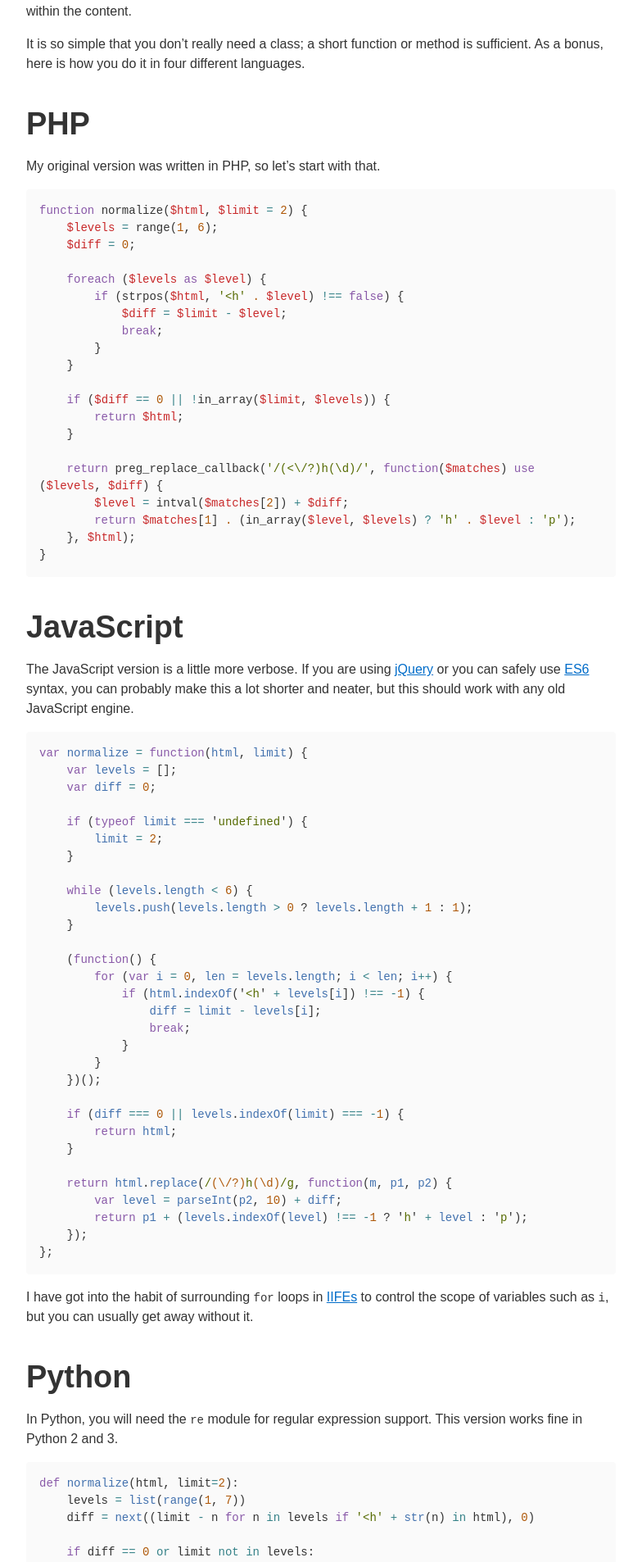
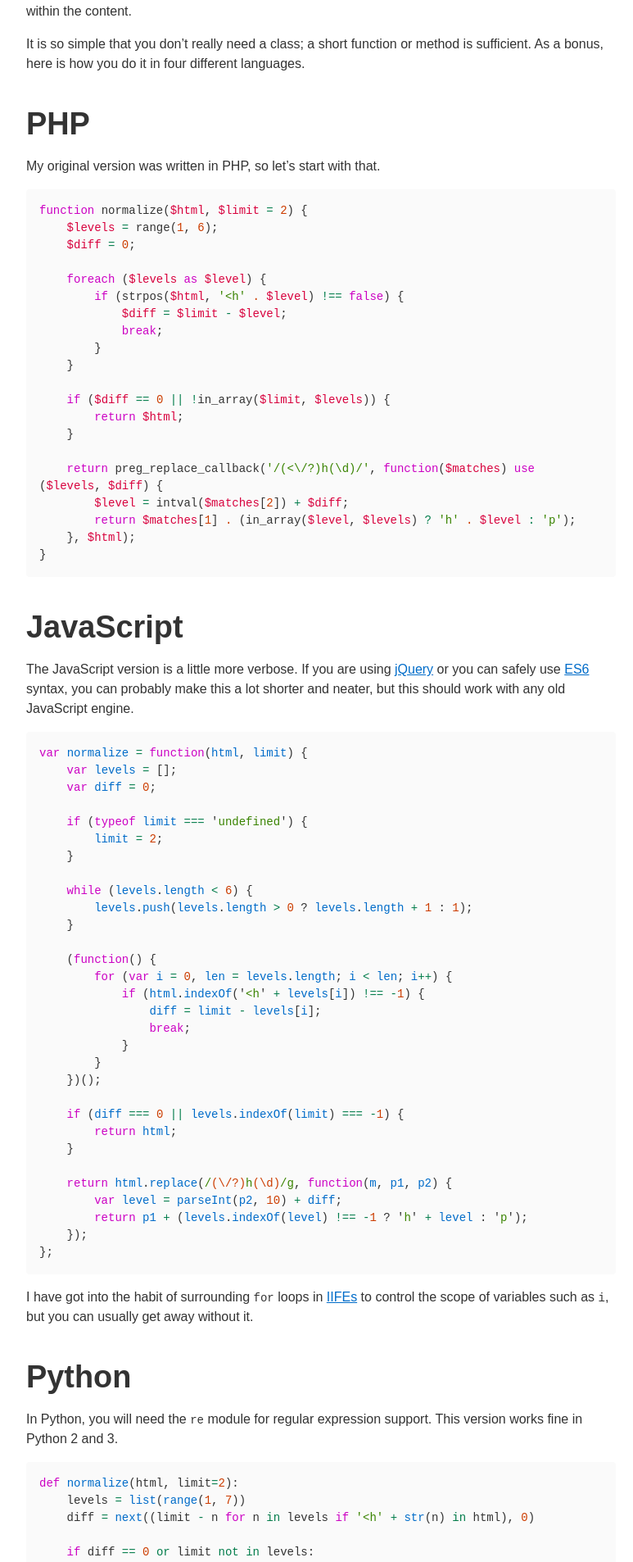
Before and after one commit to johnkhughes/john-hughes-web, a Jekyll site: the page built from _posts/2016-03-17-normalize-headings-redux.md, in a window 1280 px wide. Shown: the part 356-2262 px from the top of the page at 82% size, without its empty margins (248-1021 px from the left). Built offline with Jekyll 4.4.1, drawn with Linux system fonts in a browser that asks for light colours.

Commit message:
Update syntax colours to match primary link colour

```diff
--- a/_sass/_syntax.scss
+++ b/_sass/_syntax.scss
@@ -7,13 +7,13 @@
     $grey: $text_color_alt;
     $highlight: tint($text_color, 97.5%);
 
-    $blue: #4271ae;
-    $teal: #348187;
-    $green: #556a00;
-    $yellow: #8e6f00;
-    $orange: #ae5808;
-    $red: #c82829;
-    $purple: #8959a8;
+    $blue: #006cc9;
+    $teal: #007c4a;
+    $green: #398300;
+    $yellow: #995900;
+    $orange: #cc3d00;
+    $red: #d8003d;
+    $purple: #cc00c3;
 
     .ge {
         font-style: italic;
```
